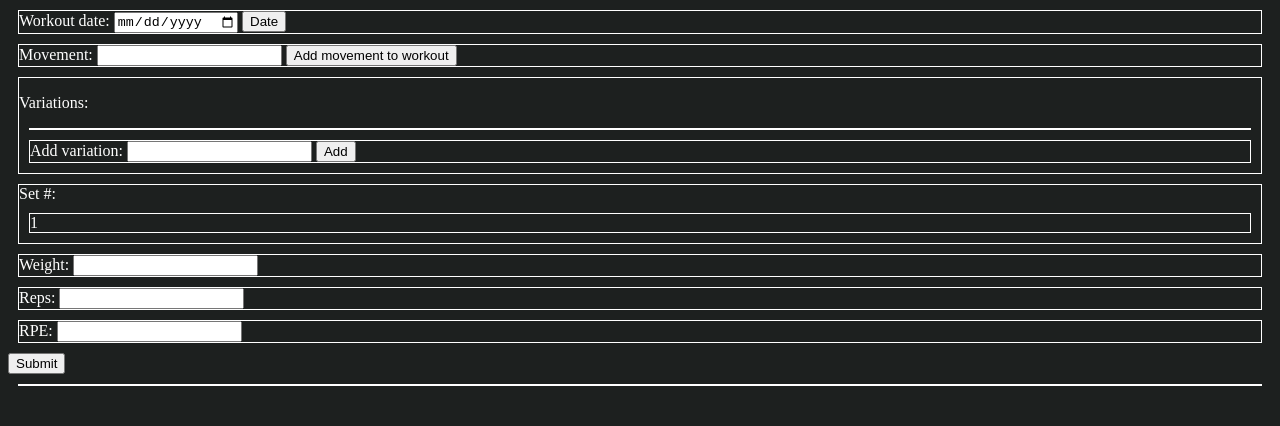
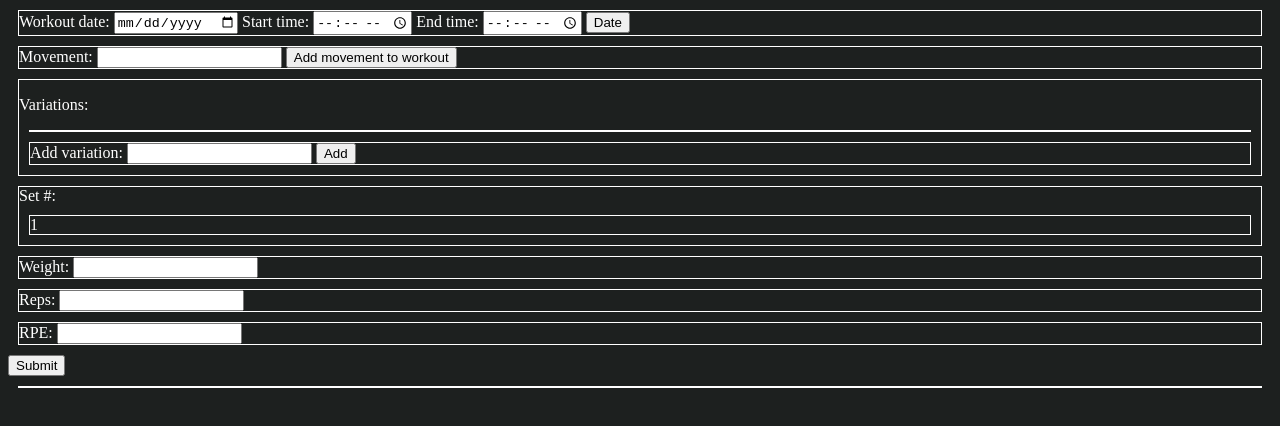
Before and after one commit to gregoryls/workout-tracker, a website built with webpack: page src/index.html in a window 1280 px wide. Built offline with nearby package versions, Linux system fonts and the light colour scheme.

Commit message:
html elements for start and end time inputs

```diff
--- a/src/index.html
+++ b/src/index.html
@@ -11,6 +11,10 @@
       <div id="dateWrap">
         <label for="dateInput">Workout date:</label>
         <input type="date" id="dateInput" />
+        <label for="startTime">Start time:</label>
+        <input type="time" id="startTime" />
+        <label for="endTime">End time:</label>
+        <input type="time" id="endTime" />
         <button id="dateButton">Date</button>
       </div>
 
```
Also changed, not shown: dist/index.html.
